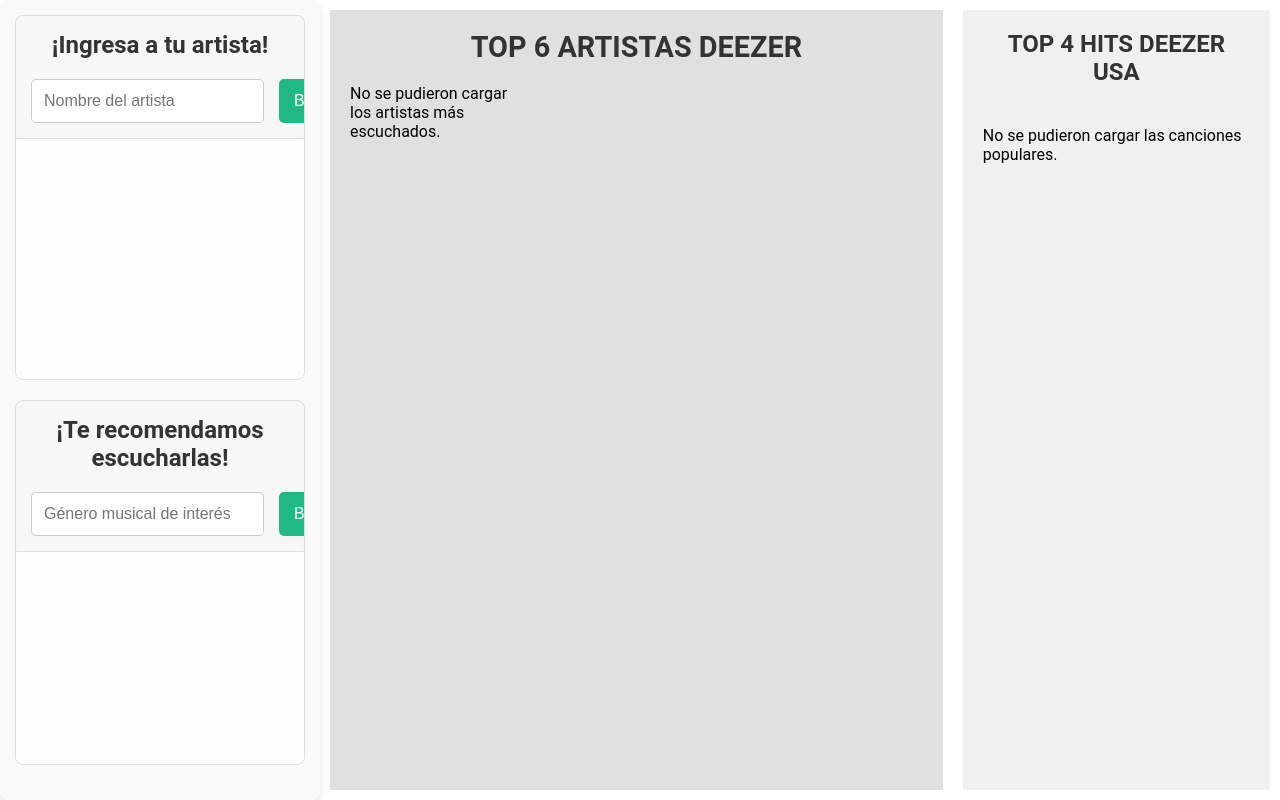
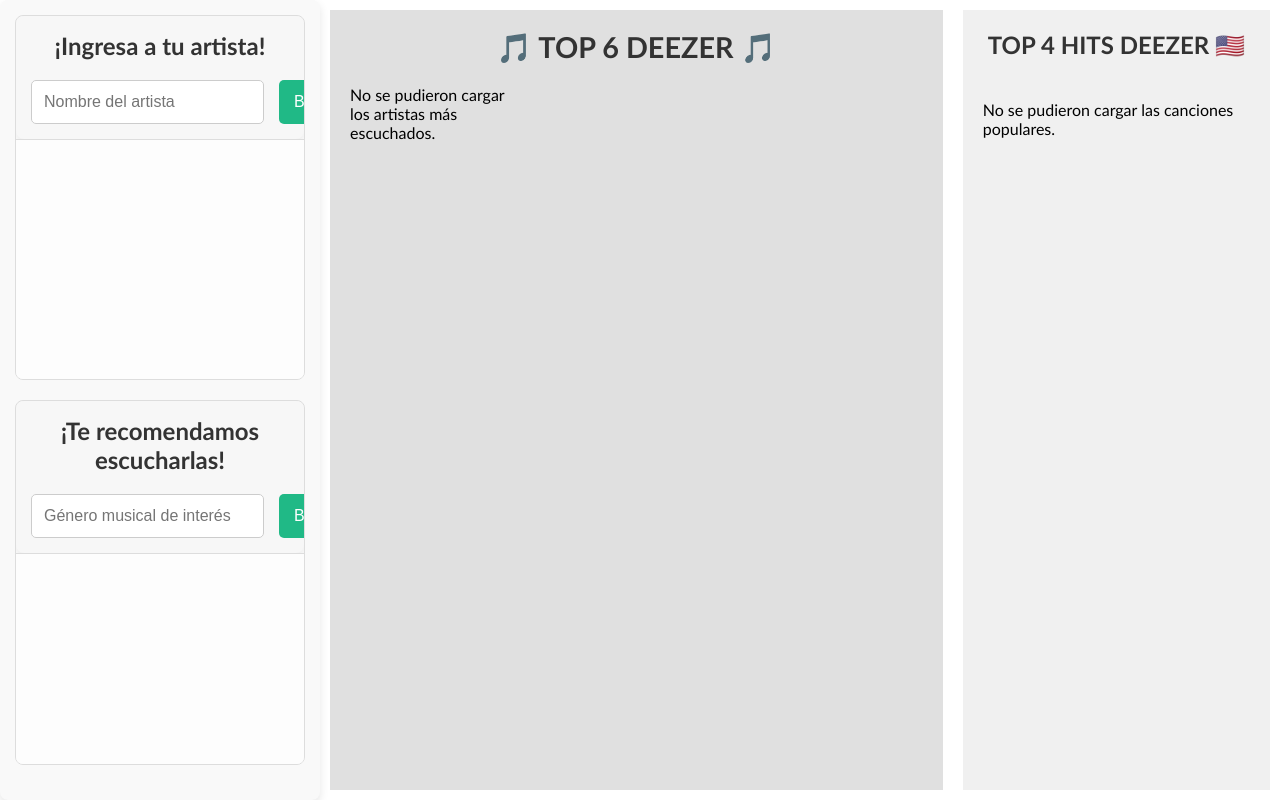
Before and after one commit to Incognito1232-lab/Entrega_final_LP2, a Flask app: page / in a window 1280 px wide. Run offline with Flask 3, Linux system fonts and the light colour scheme; data that the repository does not hold is empty.

Commit message:
Cambios en CSS

```diff
--- a/static/style.css
+++ b/static/style.css
@@ -8,7 +8,7 @@
 /* Configuración global */
 body, html {
     height: 100%; /* Asegura que el cuerpo y el HTML ocupen todo el alto de la ventana */
-    font-family: 'Roboto', sans-serif; /* Establece la fuente Roboto como principal y Sans-serif como secundaria */
+    font-family: 'Trebuchet MS', sans-serif; /* Establece la fuente Trebuchet MS como principal y Sans-serif como secundaria */
 }
 
 /* Contenedor principal */
--- a/templates/index.html
+++ b/templates/index.html
@@ -59,7 +59,7 @@
 
         <!-- Columna central -->
 <div class="center">
-    <h2>TOP 6 ARTISTAS DEEZER</h2>
+    <h2>🎵 TOP 6 DEEZER 🎵</h2>
     <div class="artist-list">
         {% for artist in top_artists %}
             <div class="artist-item">
@@ -99,7 +99,7 @@
 
         <!-- Columna derecha -->
 <div class="right">
-    <h2>TOP 4 HITS DEEZER USA</h2>
+    <h2>TOP 4 HITS DEEZER 🇺🇸</h2>
     <div class="top-tracks">
         {% if global_top_tracks %}
             {% for track in global_top_tracks %}
```
Also changed, not shown: 1 other file.
